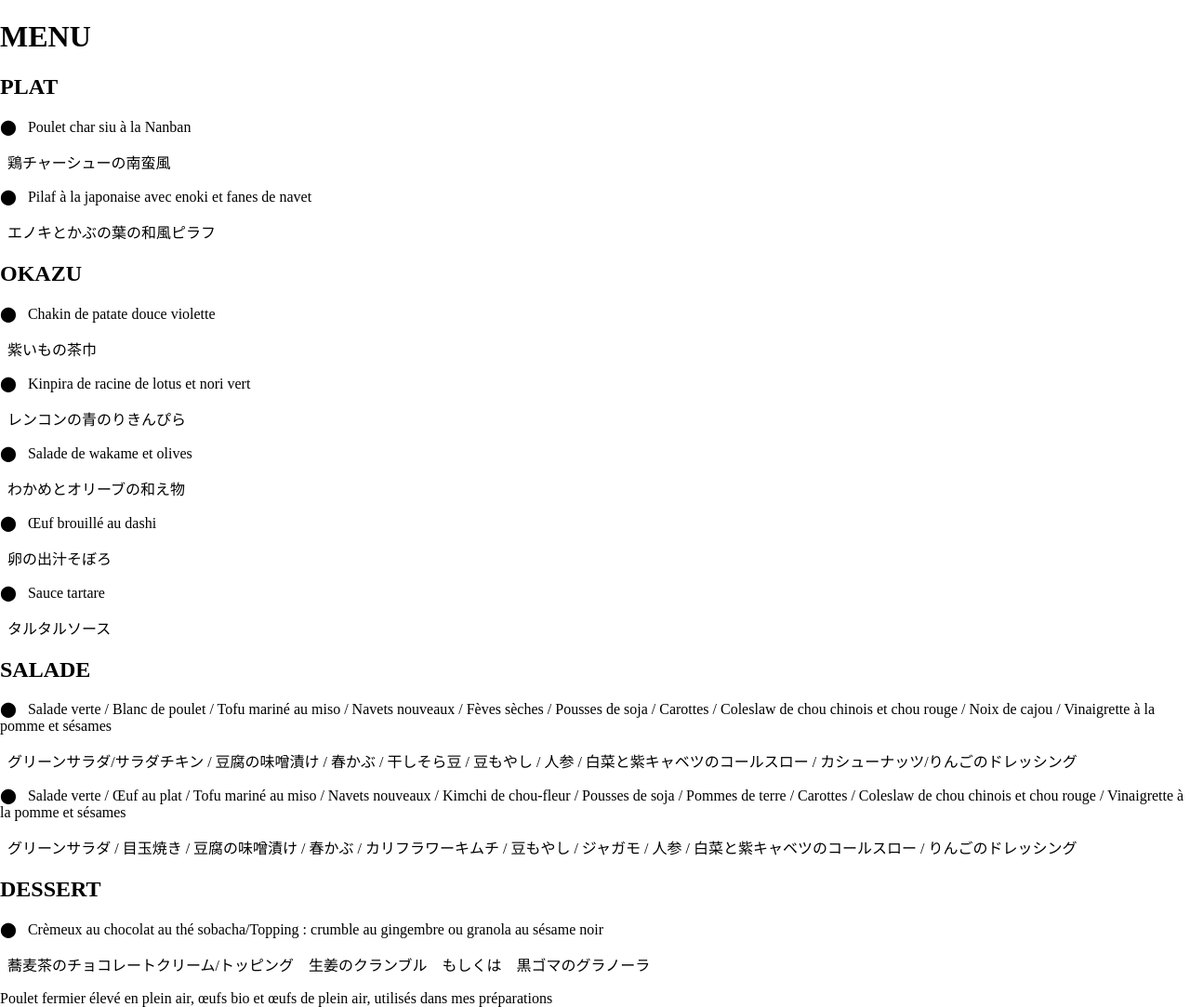
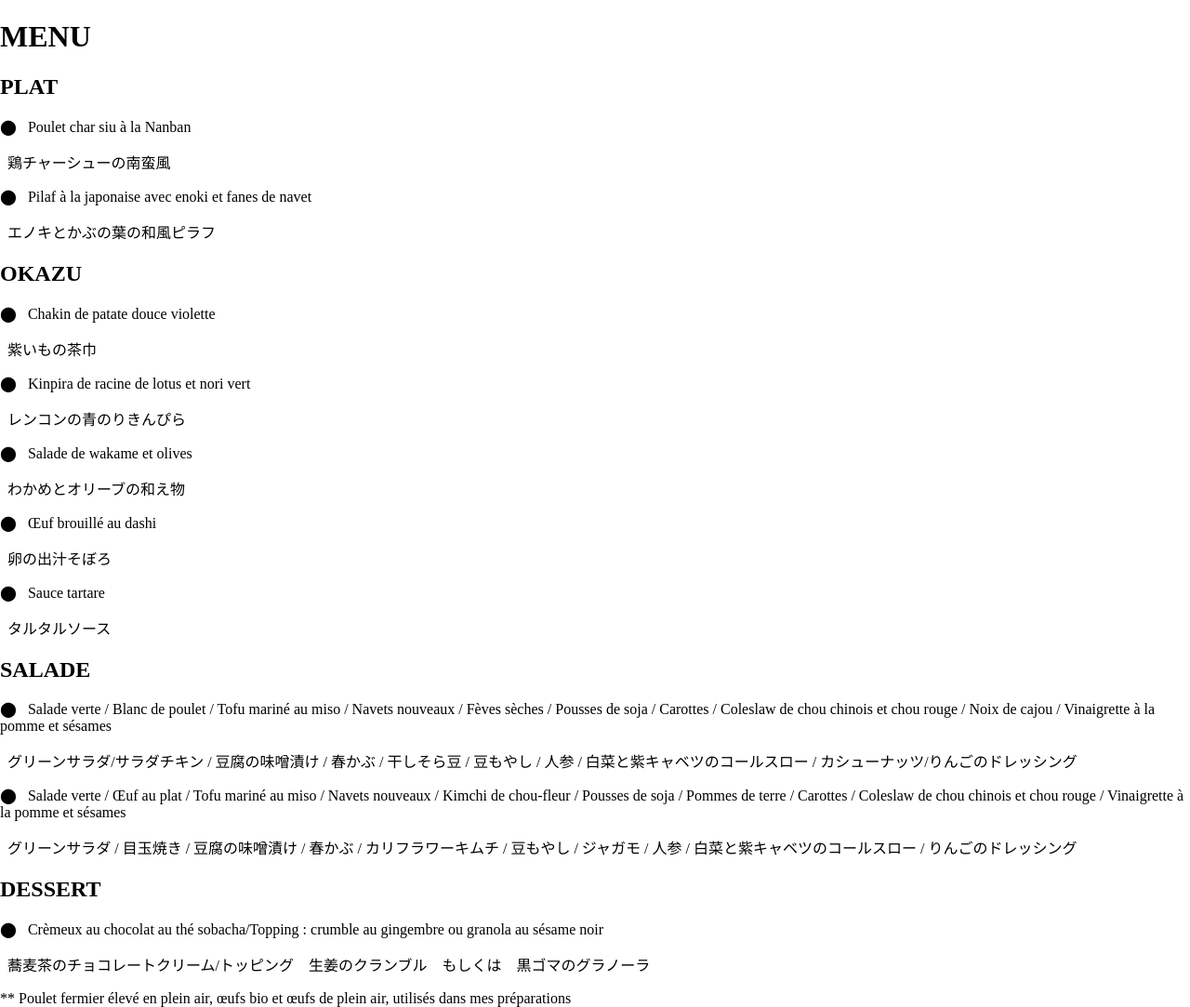
Before and after one commit to matsupin/main, a Jekyll site: the page built from menus/commande_kanako_050324.html, in a window 1280 px wide. Shown: the whole page at 93% size. Built offline with Jekyll 4.4.1, drawn with Linux system fonts in a browser that asks for light colours.

Commit message:
Update commande_kanako_050324.html

```diff
--- a/menus/commande_kanako_050324.html
+++ b/menus/commande_kanako_050324.html
@@ -66,6 +66,6 @@ title: Bento Menu
     <!-- Image at the end of the menu -->
     <!-- <img src="../assets/images/massage.jpg" alt="Etsuko doing a Japanese massage" class="menu-image"> -->
 
-    <div class="comment">Poulet fermier élevé en plein air, œufs bio et œufs de plein air, utilisés dans mes préparations</div>
+    <div class="comment">** Poulet fermier élevé en plein air, œufs bio et œufs de plein air, utilisés dans mes préparations</div>
 
 </div>
```
